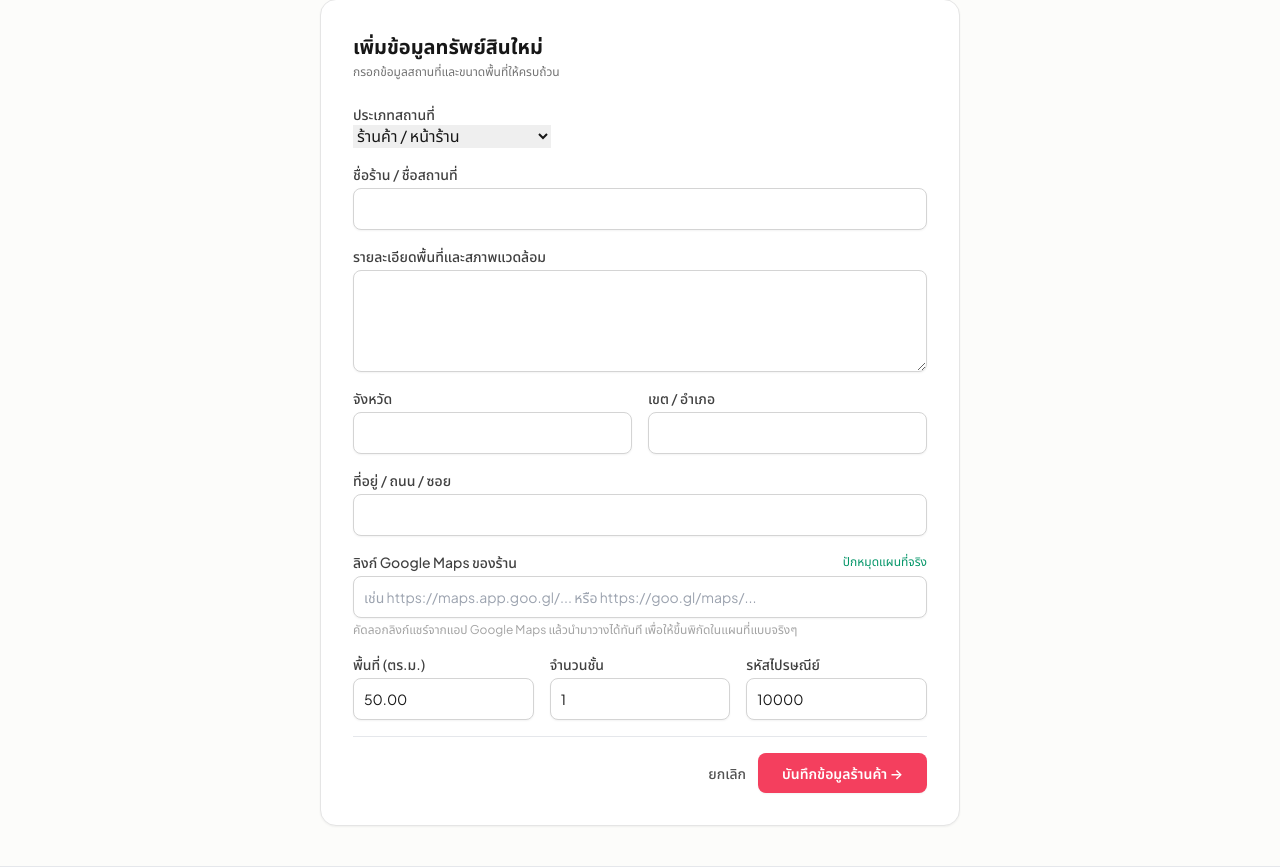
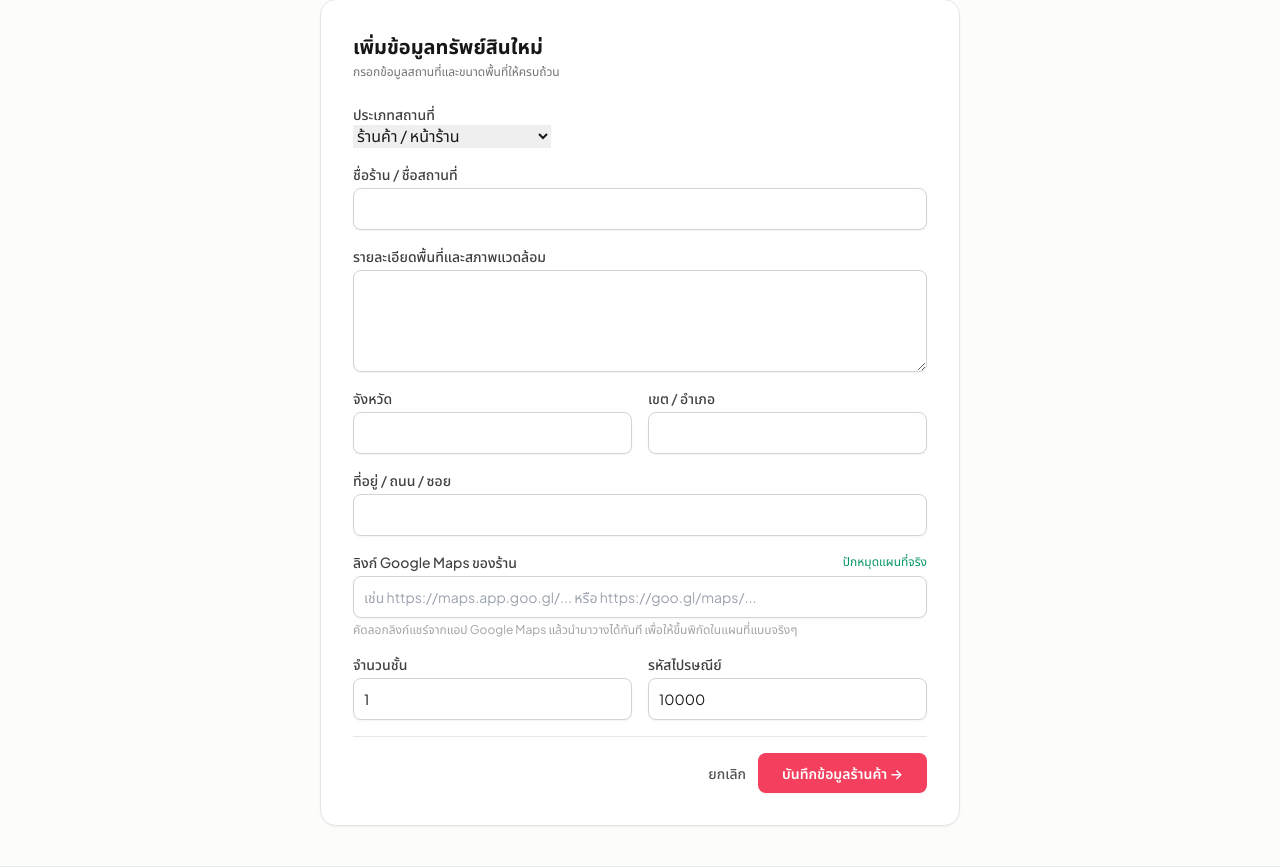
Before and after one commit to lalitx999/proptech, a Django app: page /properties/create/ in a window 1280 px wide. Shown: the part 155-1022 px from the top of the page. Run offline with Django 5.2, Linux system fonts and the light colour scheme; the visitor is signed in with stand-in values (Sample User, id 1); some libraries are stand-ins or nearby versions.

Commit message:
fix(properties): remove required area_sqm field from property form

```diff
--- a/apps/properties/forms.py
+++ b/apps/properties/forms.py
@@ -11,6 +11,7 @@ class PropertyForm(forms.ModelForm):
     """
     floors = forms.IntegerField(required=False, initial=1, min_value=1, label="จำนวนชั้น")
     postal = forms.CharField(required=False, initial='10000', label="รหัสไปรษณีย์")
+    area_sqm = forms.DecimalField(required=False, initial=0.0, label="พื้นที่ (ตร.ม.)")
 
     class Meta:
         model = Property
@@ -39,8 +40,12 @@ class PropertyForm(forms.ModelForm):
 
     def clean_area_sqm(self):
         area = self.cleaned_data.get('area_sqm')
-        if area and area <= 0:
-            raise forms.ValidationError("พื้นที่ใช้สอยต้องมากกว่า 0 ตารางเมตร")
+        if not area:
+            if self.instance and self.instance.pk and self.instance.area_sqm:
+                return self.instance.area_sqm
+            return 0.0
+        if area < 0:
+            raise forms.ValidationError("พื้นที่ใช้สอยต้องมากกว่าหรือเท่ากับ 0 ตารางเมตร")
         return area
 
     def clean(self):
--- a/apps/properties/models.py
+++ b/apps/properties/models.py
@@ -66,6 +66,7 @@ class Property(models.Model):
         max_digits=8,
         decimal_places=2,
         default=0.00,
+        blank=True,
         help_text=_('พื้นที่ใช้สอย (ตารางเมตร)')
     )
     floors = models.PositiveIntegerField(default=1, help_text=_('จำนวนชั้น'))
--- a/templates/properties/property_form.html
+++ b/templates/properties/property_form.html
@@ -79,12 +79,7 @@
                 {% endif %}
             </div>
 
-            <div class="grid grid-cols-1 sm:grid-cols-3 gap-4">
-                <div>
-                    <label class="block text-sm font-medium text-neutral-700">พื้นที่ (ตร.ม.)</label>
-                    <input type="number" step="0.01" name="area_sqm" value="{{ form.area_sqm.value|default:'50.00' }}" required
-                           class="mt-1 block w-full rounded-lg border border-neutral-300 p-2.5 text-sm shadow-sm focus:border-brand-500 focus:ring-brand-500">
-                </div>
+            <div class="grid grid-cols-1 sm:grid-cols-2 gap-4">
                 <div>
                     <label class="block text-sm font-medium text-neutral-700">จำนวนชั้น</label>
                     <input type="number" min="1" name="floors" value="{{ form.floors.value|default:'1' }}"
```
